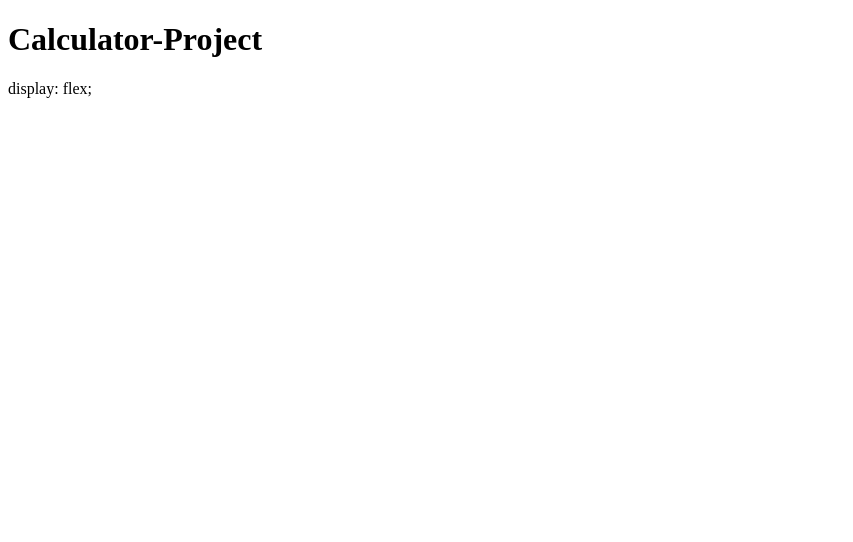
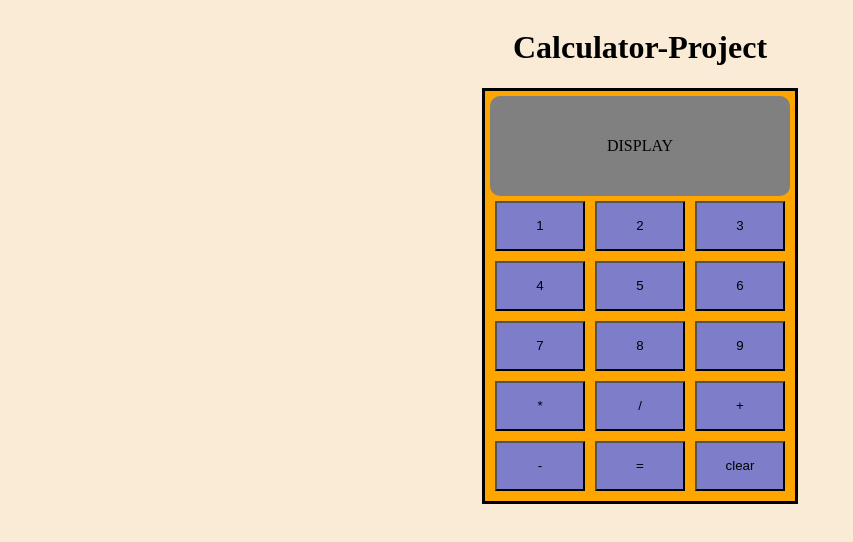
Before and after one commit to Iffnar/Calculator, a plain HTML site: page index.html in a window 1280 px wide. Shown: the whole page, without its empty margins (0-853 px from the left). Drawn offline with Linux system fonts and the light colour scheme.

Commit message:
add 'operate'-function and GUI

```diff
--- a/index.html
+++ b/index.html
@@ -4,19 +4,38 @@
     <meta charset="UTF-8">
     <meta name="viewport" content="width=device-width, initial-scale=1.0">
     <title>Document</title>
-
+    <link rel="stylesheet" href="style.css">
+    <script src="javascript.js"></script>
 </head>
 <body>
     <h1>Calculator-Project</h1>
-    <div class="calculator"></div>
-        <div class="display"></div>
-        <div class="buttons"></div>
+    <div class="calculator">
+        <div class="display">
+            <div>DISPLAY</div>
+        </div>
+        <div class=lower>
+            <div class="buttons"></div>
+                <button>1</button>
+                <button>2</button>
+                <button>3</button>
+                <button>4</button>
+                <button>5</button>
+                <button>6</button>
+                <button>7</button>
+                <button>8</button>
+                <button>9</button>
+            <div class="operators"></div>
+                <button>*</button>
+                <button>/</button>
+                <button>+</button>
+                <button>-</button>
+                <button>=</button>
+                <button>clear</button>
+            </div>
+        </div>
 
 
-    <script src="javascript.js"></script>
+
 </body>
-    display: flex;
-<style>
 
-</style>
 </html>
--- a/javascript.js
+++ b/javascript.js
@@ -1,8 +1,24 @@
 
 let a = 6;
 let b = 3;
+let operator;
 
 
+// for calling math functions with number a, b and the chosen operator
+function operate(a, operator, b) {
+    if (eventLister = multiply) {
+        add(a,b)
+    } else if (eventListener = subtract) {
+            multiply(a,b)
+    } else if (eventListener = multiply ) {
+            multiply(a,b)
+    } else if (eventListener = subtract) {
+        subtract(a,b)
+    }};
+
+
+
+// functions for basic math operators; take number a and number b;
 function add(a,b) {
     const sum = a + b;
     return sum;
--- /dev/null
+++ b/style.css
@@ -0,0 +1,38 @@
+body {
+    background-color:antiquewhite;
+    display: flex;
+    flex-direction: column;
+    align-items: center;
+
+}
+
+.calculator {
+    border-color: black;
+    border-style: solid;
+    width: 300px;
+    height: 400px;
+    padding: 5px;
+    background-color: orange;
+}
+
+.lower {
+
+    display: flex;
+    flex-wrap: wrap;
+}
+
+button {
+    height: 50px;
+    width: 90px;
+    margin: 5px;
+    background-color: rgb(125, 125, 201);
+}
+
+.display {
+    background-color: grey;
+    height: 100px;
+    display: flex;
+    align-items: center;
+    justify-content: center;
+    border-radius: 10px;
+}
```
